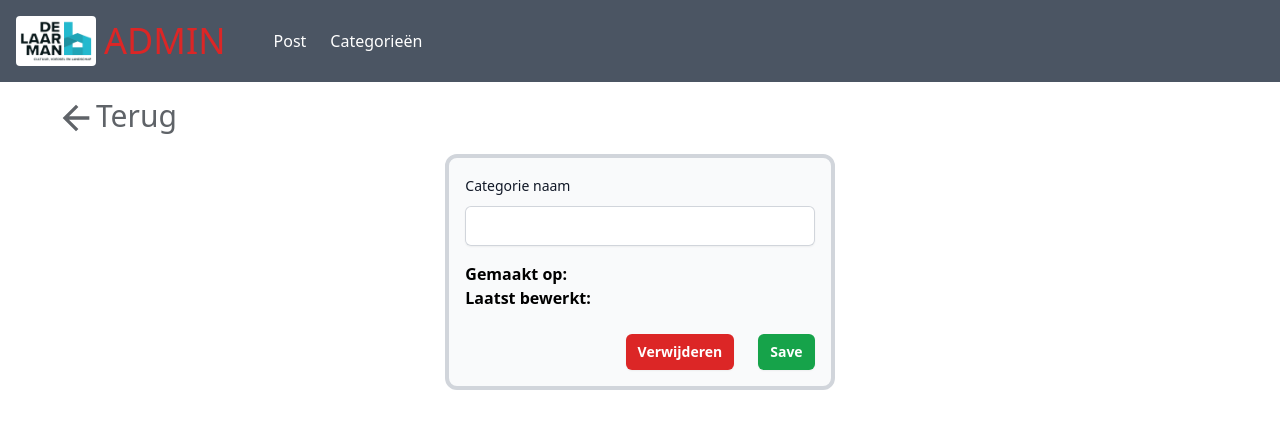
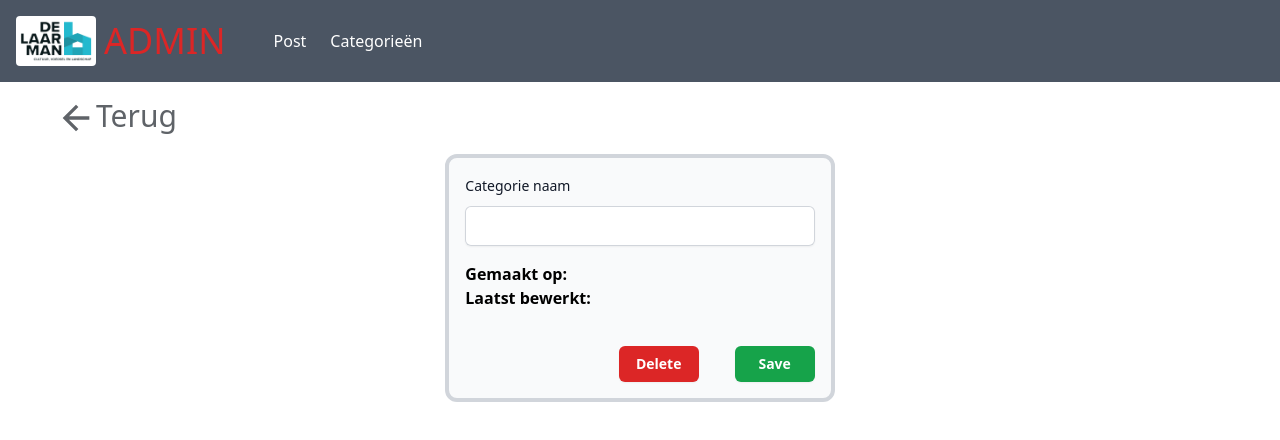
Before and after one commit to 97067883Ludo/werktuigenpresentatie, a Vue app: page /admin/categories/1 in a window 1280 px wide. Shown: the top 440 px of the page. Built offline with nearby package versions, Linux system fonts and the light colour scheme; no server answers.

Commit message:
added detail on the category page

```diff
--- a/src/stores/Category.js
+++ b/src/stores/Category.js
@@ -39,9 +39,9 @@ export const useCategoryStore = defineStore("Categories",  {
             return result;
         },
 
-        async newPost(postData) {
+        async newCategory(postData) {
             let result;
-            await apiConnection.post("Post",
+            await apiConnection.post("Category",
                 postData
             ).then((response) => {
                 result = response;
--- a/src/views/Categories/detail.vue
+++ b/src/views/Categories/detail.vue
@@ -3,15 +3,18 @@ import {useRoute} from "vue-router";
 import Header from "@/Components/Header.vue";
 import {useCategoryStore} from "@/stores/Category.js";
 import {reactive} from "vue";
+import router from "@/router/index.js";
 
 const CategoryStore = useCategoryStore();
 const route = useRoute();
-const id = route.params.id;
+let id = route.params.id;
 
 const State = reactive({ Data: {
     name: ""
   },
-  NewItem: false
+  NewItem: false,
+  LoadingItem: false,
+  DoneUpdatingNewItem: false
 });
 
 async function GetCategory() {
@@ -21,6 +24,7 @@ async function GetCategory() {
   }
 
   let response = await CategoryStore.GetCategory(id);
+  State.NewItem = false;
   if (response.status === 200) {
     State.Data = response.data;
 
@@ -30,6 +34,50 @@ async function GetCategory() {
 }
 GetCategory();
 
+async function saveCategory() {
+  State.LoadingItem = true;
+  const formData = new FormData();
+  State.PostingNewItem = true;
+
+  if (id === "new") {
+    formData.append("Name", State.Data.name);
+    let result = await CategoryStore.newCategory(formData);
+    console.log(result)
+    if (result.status === 200) {
+      id = result.data.id;
+      State.PostingNewItem = false;
+      await router.push({path: `/admin/categories/${result.data.id}`});
+      await GetCategory();
+      return;
+    }
+  }
+
+  //updating item
+  formData.append("Name", State.Data.name);
+  formData.append("Id", State.Data.Id);
+  let result = await CategoryStore.newCategory(formData);
+
+  DoneUpdatingNewItemDelay();
+}
+
+async function deleteItem() {
+
+  if (!confirm("Weet je zeker dat je dit item wilt verwijderen?")) {
+    return;
+  }
+
+  let result = await CategoryStore.DeletePost(id);
+  if (result.status === 200) {
+    await router.push({path: `/admin/categories`});
+  }
+}
+
+function DoneUpdatingNewItemDelay() {
+  setTimeout(() => {
+    State.PostingNewItem = false;
+    State.DoneUpdatingNewItem = false;
+  }, 2500)
+}
 
 
 </script>
@@ -68,8 +116,39 @@ GetCategory();
           </div>
 
           <div class="mt-6 flex items-center justify-end gap-x-6">
-            <button type="button" class="rounded-md bg-red-600 px-3 py-2 text-sm font-semibold text-white shadow-sm hover:bg-red-500 focus-visible:outline focus-visible:outline-2 focus-visible:outline-offset-2 focus-visible:outline-red-600">Verwijderen</button>
-            <button type="submit" class="rounded-md bg-green-600 px-3 py-2 text-sm font-semibold text-white shadow-sm hover:bg-green-500 focus-visible:outline focus-visible:outline-2 focus-visible:outline-offset-2 focus-visible:outline-green-600">Save</button>
+
+            <button
+                v-if="id !== 'new'"
+                @click="deleteItem"
+                class="rounded-md mr-3 mt-3 bg-red-600 px-3 py-2 text-sm w-20 font-semibold text-white shadow-sm hover:bg-red-500 focus-visible:outline focus-visible:outline-2 focus-visible:outline-offset-2 focus-visible:outline-red-600"
+            >
+            <span>
+              Delete
+            </span>
+            </button>
+
+            <button
+                type="submit"
+                :disabled="State.PostingNewItem"
+                class="mt-3 flex justify-center rounded-md bg-green-600 px-3 py-2 text-sm w-20 font-semibold text-white shadow-sm hover:bg-green-500 focus-visible:outline focus-visible:outline-2 focus-visible:outline-offset-2 focus-visible:outline-green-600"
+                @click="saveCategory"
+            >
+            <span v-if="!State.PostingNewItem">
+              Save
+            </span>
+              <div v-else>
+                <svg v-if="State.PostingNewItem && !State.DoneUpdatingNewItem" xmlns="http://www.w3.org/2000/svg"
+                     height="20px" viewBox="0 -960 960 960" width="20px" class="animate-spin" fill="#FFFFFF">
+                  <path
+                      d="M480-80q-82 0-155-31.5t-127.5-86Q143-252 111.5-325T80-480q0-83 31.5-155.5t86-127Q252-817 325-848.5T480-880q17 0 28.5 11.5T520-840q0 17-11.5 28.5T480-800q-133 0-226.5 93.5T160-480q0 133 93.5 226.5T480-160q133 0 226.5-93.5T800-480q0-17 11.5-28.5T840-520q17 0 28.5 11.5T880-480q0 82-31.5 155t-86 127.5q-54.5 54.5-127 86T480-80Z"/>
+                </svg>
+                <svg v-else xmlns="http://www.w3.org/2000/svg" height="20px" viewBox="0 -960 960 960" width="20px"
+                     fill="#FFFFFF">
+                  <path d="M382-240 154-468l57-57 171 171 367-367 57 57-424 424Z"/>
+                </svg>
+              </div>
+
+            </button>
           </div>
         </form>
       </div>
```
